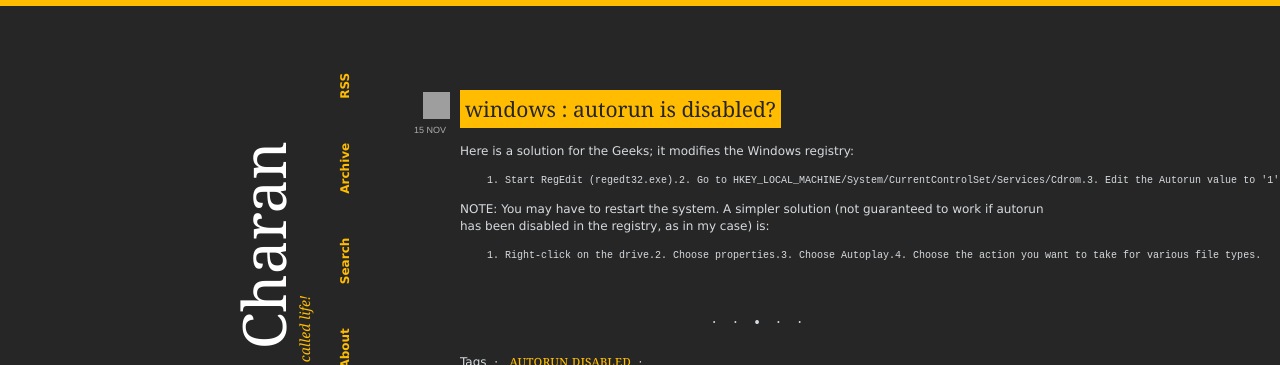
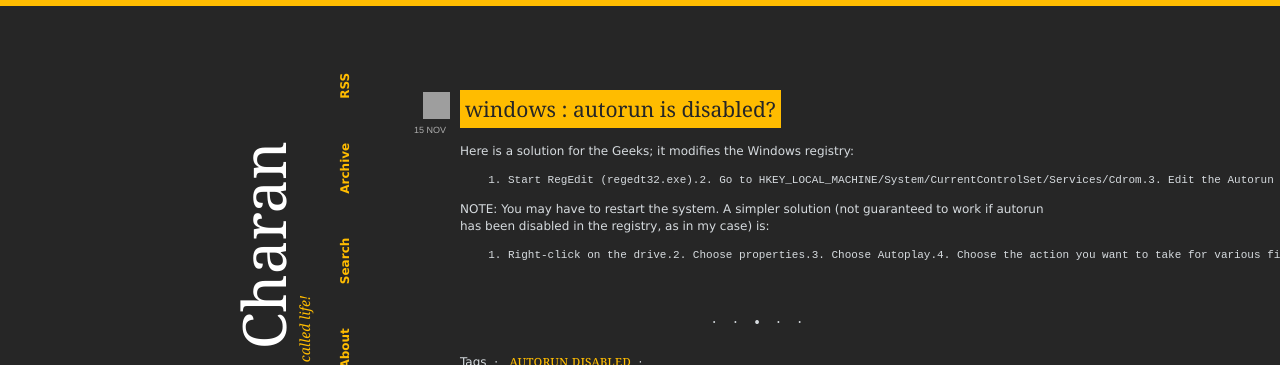
Before and after one commit to arjunasuresh3/scharan.github.com, a Jekyll site: the page built from _posts/2006-11-15-windows-autorun-is-disabled.html, in a window 1280 px wide. Shown: the top 365 px of the page. Built offline with Jekyll 4.4.1, drawn with Linux system fonts in a browser that asks for light colours; nearby versions of some CDN libraries; comment, search, counter and statistics services are not loaded; a style sheet for code colours, icons or effects is not loaded; grey boxes are pictures that could not be loaded.

Commit message:
Increase font size for code snippets, based on TG's comments

```diff
--- a/css/munich.css
+++ b/css/munich.css
@@ -632,3 +632,7 @@
 .post {
     margin: 0 0 50px 0;
 }
+
+.post pre {
+    font-size: 11px;
+}
```
